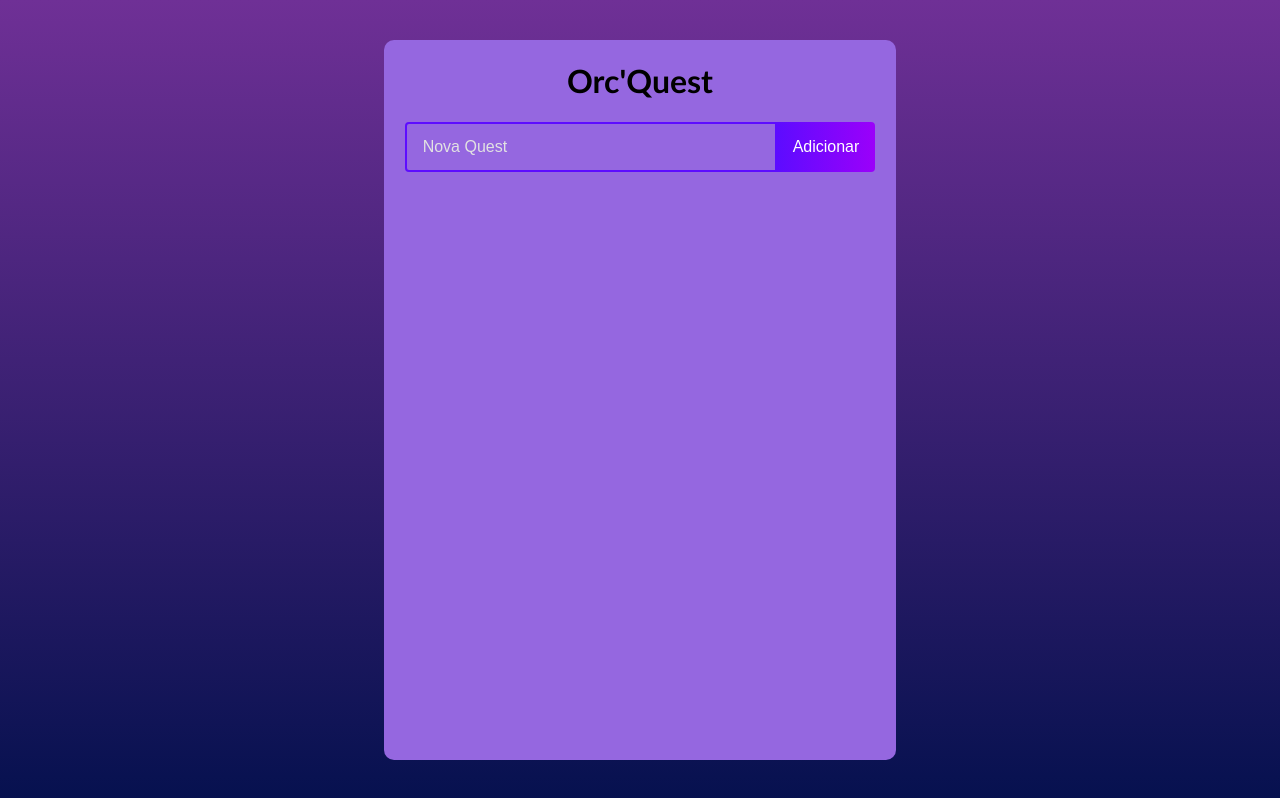
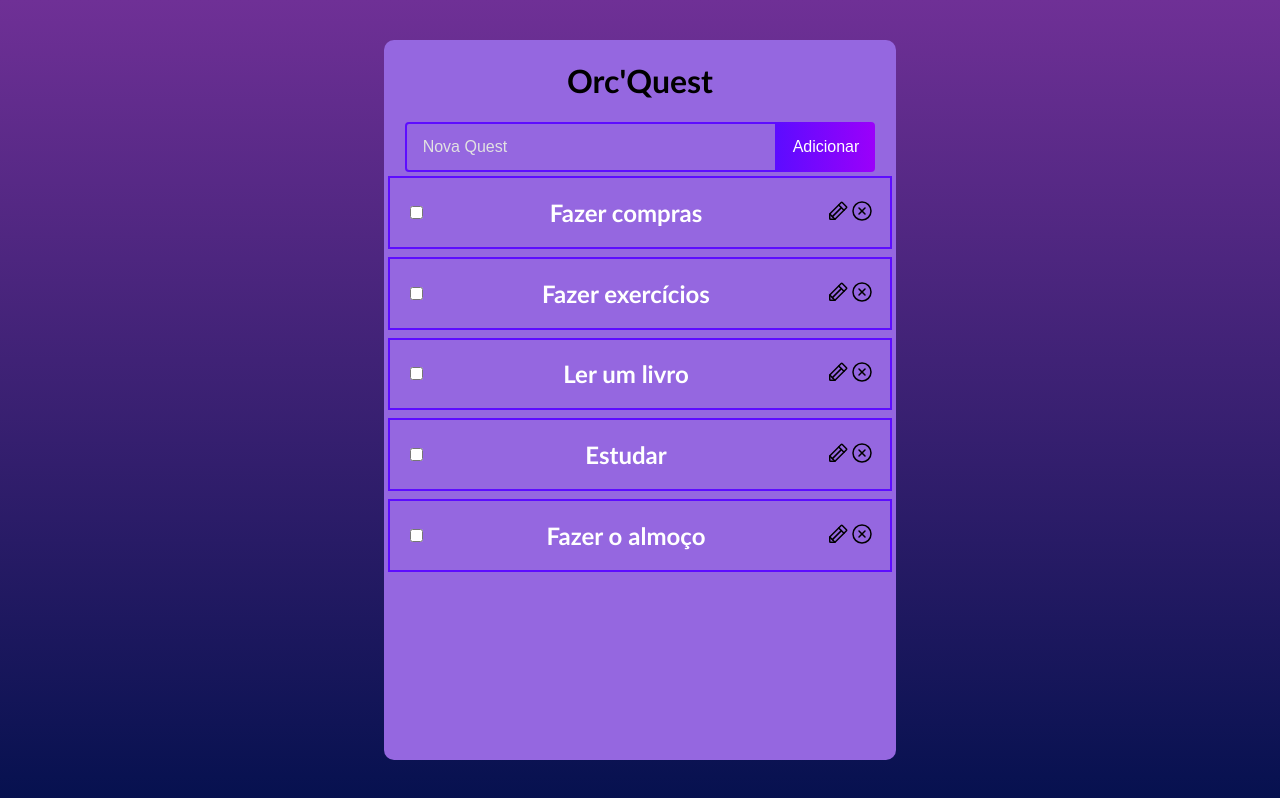
Before and after one commit to luciano-freitas-melo/orcquest, a React (Vite) app: page / in a window 1280 px wide. Built offline with nearby package versions, Linux system fonts and the light colour scheme.

Commit message:
recria QuestItem

```diff
--- a/database.js
+++ b/database.js
@@ -1,43 +1,51 @@
-// quests have:
-//     id: sequencial number
-//     name: text (description of the quest)
-//     done: boolean
+// // quests have:
+// //     id: sequencial number
+// //     name: text (description of the quest)
+// //     done: boolean
 
 
-let quests = [];
-let id = 0;
+// let quests = [];
+// let id = 0;
 
-// adiciona a quest com descrição dada no parâmetro e retorna a array atualizada de quests
-export const addQuest = (description) => {
+// // adiciona a quest com descrição dada no parâmetro e retorna a array atualizada de quests
+// export const addQuest = (description) => {
 
-    return new Promise((resolve, reject) => {
-        if (!description) {
-            reject(new Error("Não há descrição da quest"))
-        }
+//     return new Promise((resolve, reject) => {
+//         if (!description) {
+//             reject(new Error("Não há descrição da quest"))
+//         }
 
-        else{
-            const quest = {
-                id: id++,
-                name: description,
-                done: false
-            }
-            console.log(quest)
+//         else{
+//             const quest = {
+//                 id: id++,
+//                 name: description,
+//                 done: false
+//             }
+//             console.log(quest)
 
-            quests.push(quest)
+//             quests.push(quest)
 
-            resolve(quests)
-        }
+//             resolve(quests)
+//         }
 
-    })
-}
+//     })
+// }
 
-export const getQuests = () =>{
+// export const getQuests = () =>{
 
-    return new Promise((resolve, reject) => {
-        if(!quests){
-            reject(new Error("Array vazia"))
-        }
+//     return new Promise((resolve, reject) => {
+//         if(!quests){
+//             reject(new Error("Array vazia"))
+//         }
 
-        resolve(quests)
-    })
-}
+//         resolve(quests)
+//     })
+// }
+
+export const quests = [
+    { id: 0, name: "Fazer compras", done: false },
+    { id: 1, name: "Fazer exercícios", done: false },
+    { id: 2, name: "Ler um livro", done: false },
+    { id: 3, name: "Estudar", done: false },
+    { id: 4, name: "Fazer o almoço", done: false }
+]
--- a/src/components/QuestForms/QuestForms.jsx
+++ b/src/components/QuestForms/QuestForms.jsx
@@ -1,6 +1,5 @@
-// import { useEffect, useRef, useState } from "react";
-// import { addQuest } from "../../../database";
 import styled from "styled-components"
+import { useState } from "react"
 
 const QuestInputContainer = styled.form`
 
@@ -35,42 +34,20 @@ const QuestInput = styled.input`
 
 export const QuestForms = () => {
 
-    // const [input, setInput] = useState('');
+    const [newQuest, setNewQuest] = useState('');
 
-    // const inputRef = useRef(null);
+    // const handleAddQuest = (event) => {
+    //     event.preventDefault();
 
-    // useEffect(() => {
-    //     inputRef.current.focus()
-    // });
-
-    // const addNewQuest = async (quest) => {
-    //     try {
-    //         const response = await addQuest(quest);
-    //         console.log(response);
-
-    //     } catch (error) {
-    //         alert(error);
-    //     }
-    // };
-
-    // const handleChangeInput = e => {
-    //     setInput(e.target.value);
-    // };
-
-    // const handleSubmit = e => {
-    //     e.preventDefault();
-    //     addNewQuest(input);
-    //     setInput('');
-    // };
+    //     addQuest(newQuest);
+    // }
 
     return (
         <QuestInputContainer>
 
             <QuestInput
-                type="text"
                 placeholder="Nova Quest"
-                name='text'
-                className="inputQuest"
+                onBlur={(event) => setNewQuest(event.target.value)}
             />
 
             <button>Adicionar</button>
--- a/src/components/QuestItem/QuestItem.jsx
+++ b/src/components/QuestItem/QuestItem.jsx
@@ -1,48 +1,31 @@
 import { Pencil, XCircle } from "phosphor-react";
-import { useState } from "react"
-import { QuestForms } from "../QuestForms/QuestForms";
+import styled from "styled-components";
 
+const QuestItemContainer = styled.div`
+    margin: 0.25em;
+    padding: 0 1em;
 
-export function QuestItem( {quests, completeQuest, removeQuest, updateQuest }) {
+    border: 2px solid #5d0cff;
 
-    const [edit, setEdit] = useState({
-        id: null,
-        value: ''
-    });
+    display: flex;
+    justify-content: space-between;
+    align-items: center;
 
-    const submitUpdate = value => {
-        updateQuest(edit.id, value);
-        setEdit({
-            id: null,
-            value: ''
-        });
-    };
+    h2{
+        color: #fff;
+    }
+`
 
-    if (edit.id) {
-        return <QuestForms edit={edit} onSubmit={submitUpdate} />;
-    };
+export function QuestItem({questName}) {
 
-    return quests.map((quest, index) => (
-
-        <div
-            className={quest.isComplete ? 'questRow complete' : 'questRow'}
-            key={index}
-        >
-
-            <div key={quest.id} onClick={() => completeQuest(quest.id)}>
-                {quest.text}
+    return (
+        <QuestItemContainer>
+            <input type="checkbox" />
+            <h2>{questName}</h2>
+            <div>
+                <Pencil size={24} />
+                <XCircle size={24} />
             </div>
-
-            <div className="icons">
-                <XCircle size={32}
-                    onClick={() => removeQuest(quest.id)}
-                    className="deleteIcon"
-                />
-                <Pencil size={32}
-                    onClick={() => setEdit({ id: quest, value: quest.text })}
-                    className="editIcon"
-                />
-            </div>
-        </div>
-    ));
+        </QuestItemContainer>
+    );
 };
--- a/src/components/QuestList/QuestList.jsx
+++ b/src/components/QuestList/QuestList.jsx
@@ -1,7 +1,8 @@
-import { useState } from "react"
+import styled from "styled-components";
+
 import { QuestForms } from "../QuestForms/QuestForms";
+import { quests } from "../../../database";
 import { QuestItem } from "../QuestItem/QuestItem";
-import styled from "styled-components";
 
 const QuestListContainer = styled.div`
     width: 40%;
@@ -25,12 +26,10 @@ export const QuestList = () => {
         <QuestListContainer>
             <h1>Orc'Quest</h1>
             <QuestForms />
-            {/* <QuestItem
-                quests={quests}
-                completeQuest={completeQuest}
-                removeQuest={removeQuest}
-                updateQuest={updateQuest}
-            /> */}
+            {quests.map((quest) => (
+                <QuestItem key={quest.id} questName={quest.name} />
+            ))}
+
         </QuestListContainer>
     );
 }
```
